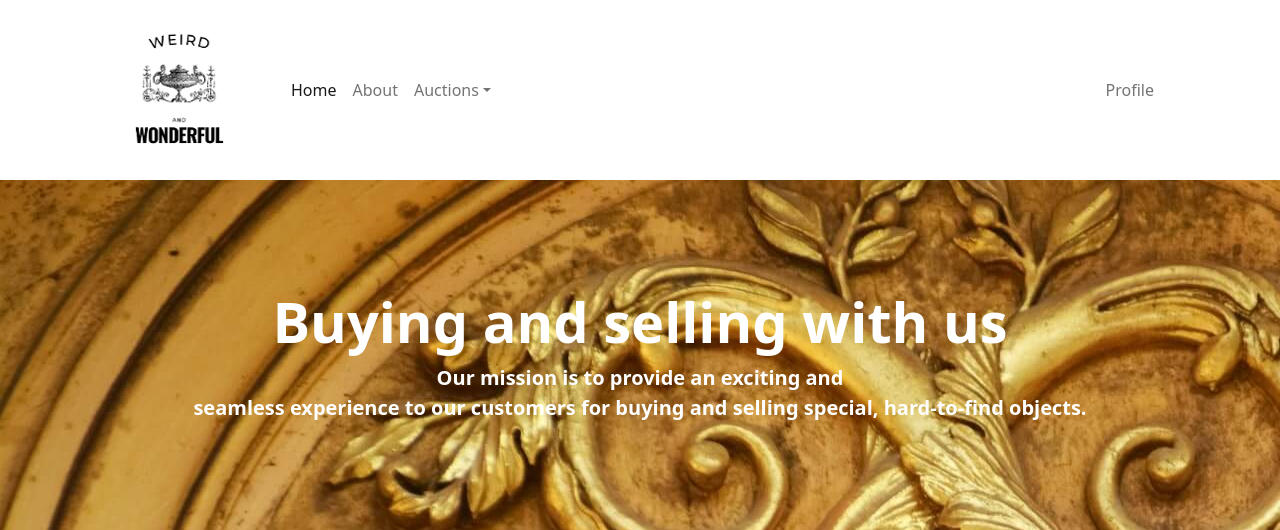
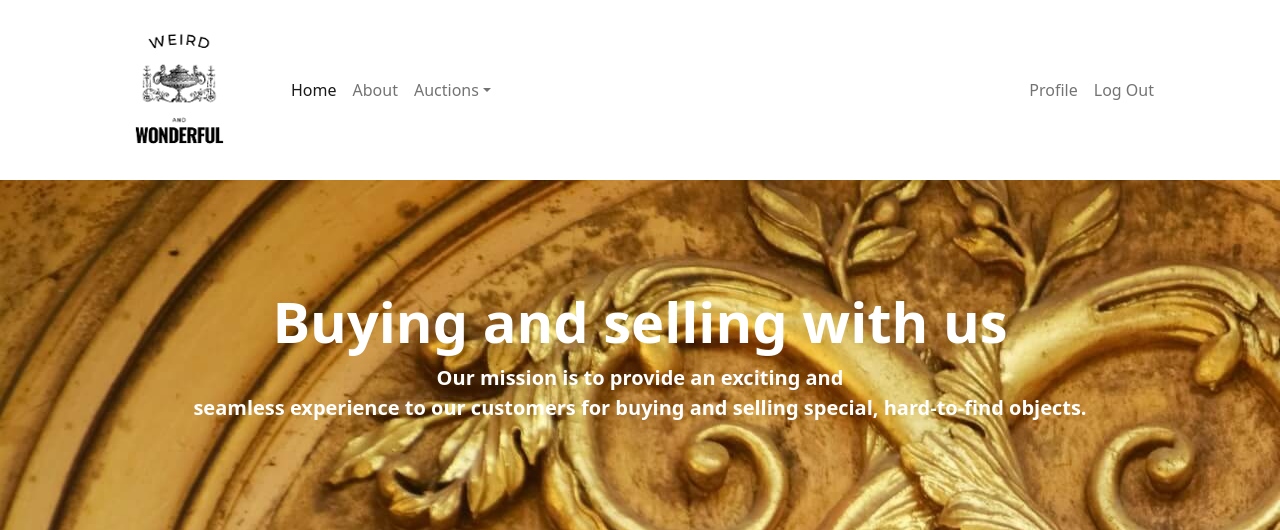
Before and after one commit to Gloria-21/weird_and_wonderful, a Flask app: page /about in a window 1280 px wide. Shown: the top 530 px of the page. Run offline with Flask 2, Linux system fonts and the light colour scheme; the visitor is signed in with stand-in values (Sample User, id 1); some libraries are stand-ins or nearby versions.

Commit message:
Add logout funtionality

```diff
--- a/app.py
+++ b/app.py
@@ -39,7 +39,7 @@ def categories():
 def register():
 
     if request.method == "POST":
-        # check if username already exists in db
+        # check if username already exists
         if mongo.db.users.find_one(
             {"username": request.form.get("username").lower()}):
             flash("Username already exists")
@@ -101,7 +101,18 @@ def profile(username):
     # take the session user's username from de db
     username: mongo.db.users.find_one(
         {"username": session["user"]})["username"]
-    return render_template("profile.html", username=username)
+    if session["user"]:
+        return render_template("profile.html", username=username)
+
+    return redirect(url_for("login"))
+
+
+@app.route("/logout")
+def logout():
+    # remove user from session cookies
+    flash("You have been logged out")
+    session.pop("user")
+    return redirect(url_for("login"))
 
 
 if __name__ == "__main__":
--- a/templates/base.html
+++ b/templates/base.html
@@ -13,7 +13,8 @@
     <link href="https://cdn.jsdelivr.net/npm/bootstrap-icons@1.5.0/font/bootstrap-icons.css" rel="stylesheet"
         type="text/css" />
     <!-- FontAwesome icons-->
-    <link rel="stylesheet" href="https://cdnjs.cloudflare.com/ajax/libs/font-awesome/5.15.4/css/all.min.css" type="text/css"/>
+    <link rel="stylesheet" href="https://cdnjs.cloudflare.com/ajax/libs/font-awesome/5.15.4/css/all.min.css"
+        type="text/css" />
     <link rel="stylesheet" href="{{ url_for('static', filename='css/styles.css') }}">
     <title>Weird and Wonderful</title>
 
@@ -40,7 +41,7 @@
                         <ul class="dropdown-menu" aria-labelledby="navbarDropdown">
                             <li><a class="dropdown-item" href="{{ url_for('categories') }}">Categories</a></li>
                             <li>
-                                <hr class="dropdown-divider"/>
+                                <hr class="dropdown-divider" />
                             </li>
                             <li><a class="dropdown-item" href="#!">Jewelery</a></li>
                             <li><a class="dropdown-item" href="#!">European Porcelain</a></li>
@@ -50,8 +51,10 @@
                 <form class="d-flex">
                     <ul class="navbar-nav me-auto mb-2 mb-lg-0 ms-lg-4">
                         {% if session.user %}
-                        <li class="nav-item sign-in-up-links"><a class="nav-link" aria-current="page"
+                        <a class="nav-link" aria-current="page"
                             href="{{ url_for('profile', username=session['user']) }}">Profile</a>
+                        <a class="nav-link" aria-current="page"
+                            href="{{ url_for('logout', username=session['user']) }}">Log Out</a>
                         {% else %}
                         <a class="nav-link" aria-current="page" href="{{ url_for('register') }}">Create Account</a>
                         <a class="nav-link" aria-current="page" href="{{ url_for('login') }}">Log In</a>
@@ -65,7 +68,8 @@
         <div class="container px-4 px-lg-5 my-5">
             <div class="text-center">
                 <h1 class="display-4 fw-bolder text-white">Buying and selling with us</h1>
-                <p class="lead fw-bolder mb-0 text-white">Our mission is to provide an exciting and <br> seamless experience to our
+                <p class="lead fw-bolder mb-0 text-white">Our mission is to provide an exciting and <br> seamless
+                    experience to our
                     customers for buying and selling special, hard-to-find objects.</p>
             </div>
         </div>
```
Lines whose indentation alone changed are shown as unchanged.
